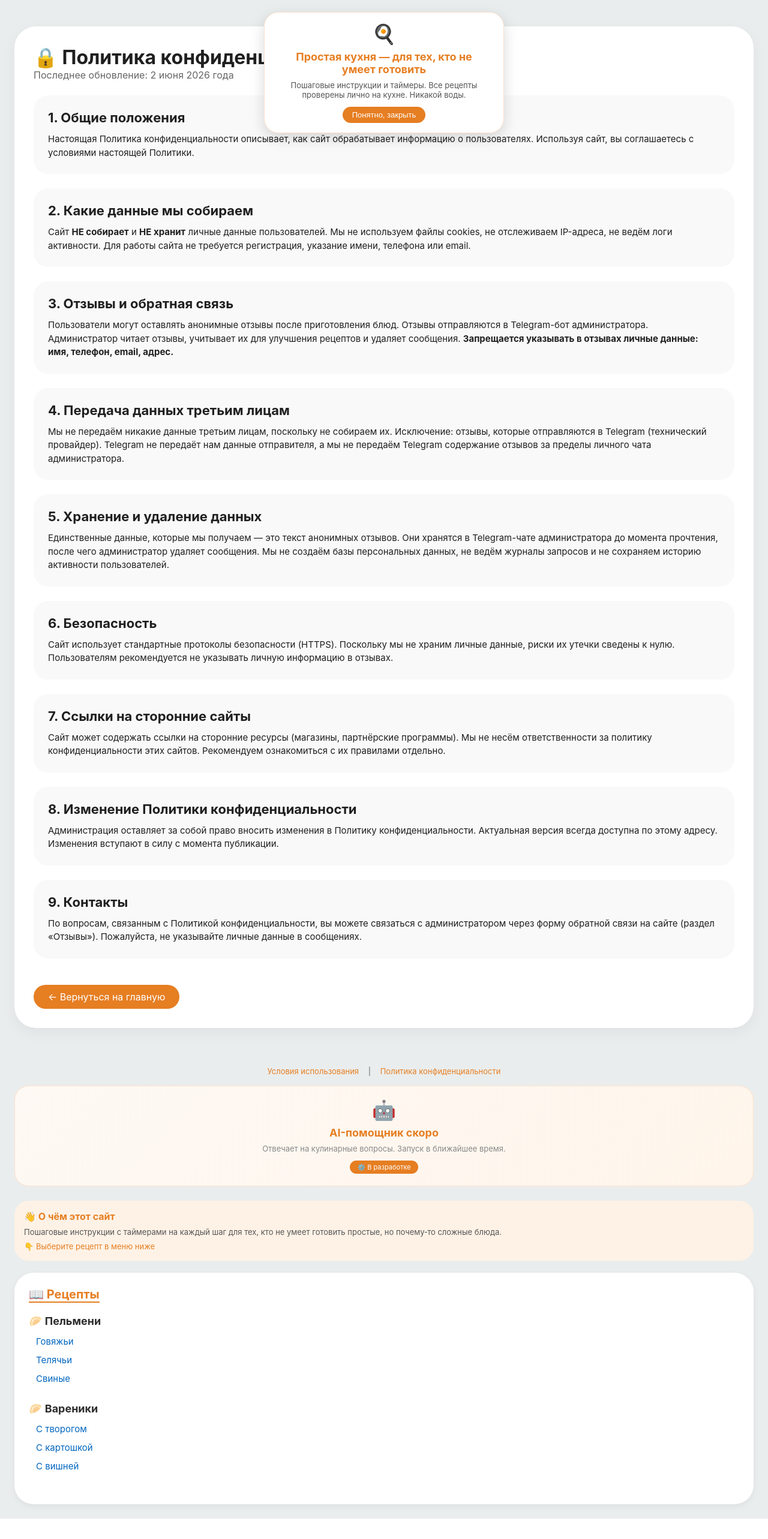
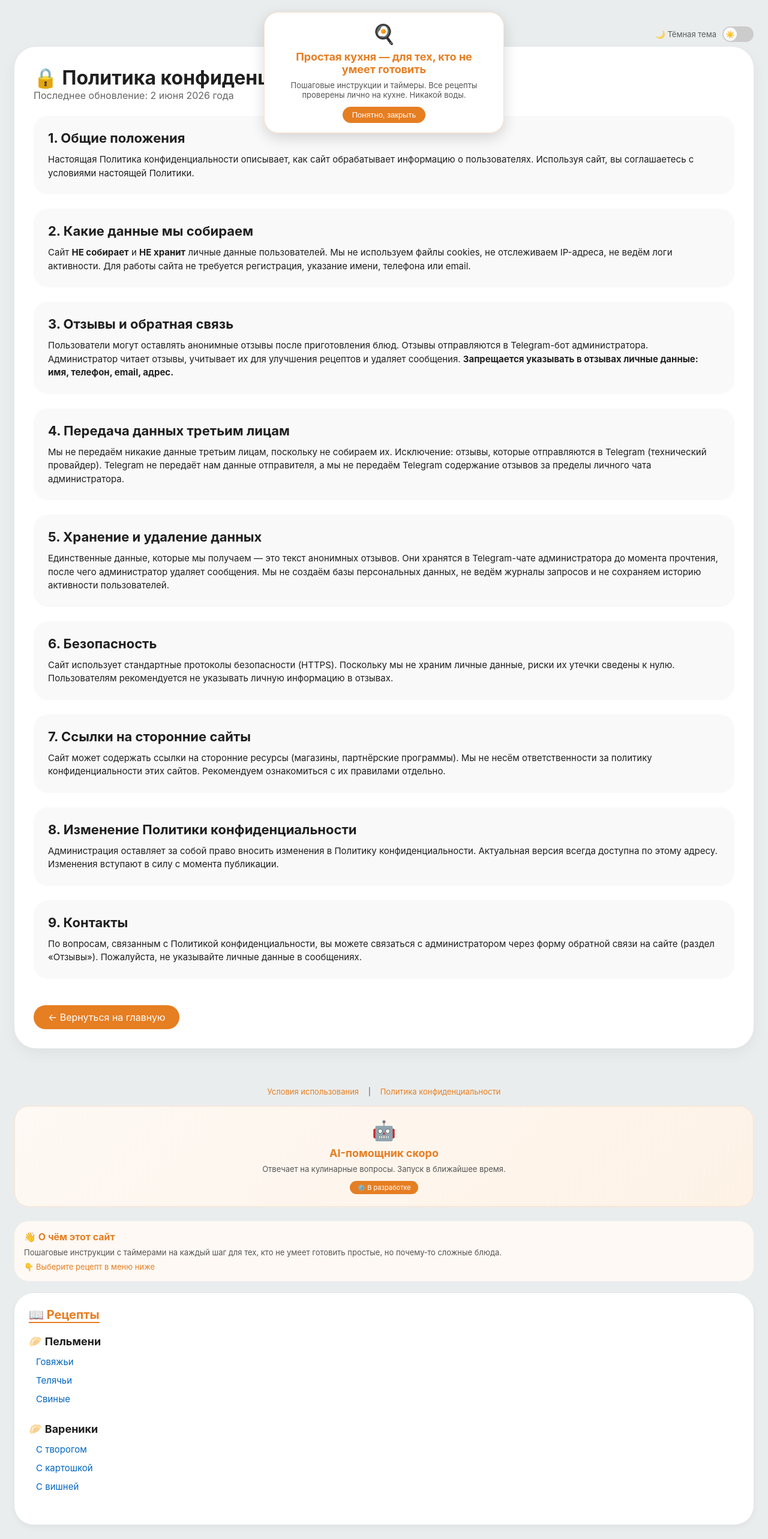
Before and after one commit to levstepansin-ship-it/django_project, a Django app: page /privacy/ in a window 1280 px wide. Shown: the whole page at 60% size. Before the commit the page ends 2532 px from the top, so only its background shows below. Run offline with Django 4.2, Linux system fonts and the light colour scheme.

Commit message:
Update base.html

```diff
--- a/recipes/templates/recipes/base.html
+++ b/recipes/templates/recipes/base.html
@@ -12,11 +12,103 @@
             box-sizing: border-box;
         }
 
+        /* Светлая тема (по умолчанию) */
+        :root {
+            --bg-body: #EAEDED;
+            --bg-card: white;
+            --text-primary: #1f1f1f;
+            --text-secondary: #555;
+            --border-light: #ffe0cc;
+            --step-bg: #fef9f4;
+            --hover-bg: #fef2e6;
+            --shadow: rgba(0, 0, 0, 0.05);
+            --shadow-heavy: rgba(0, 0, 0, 0.15);
+            --input-border: #ddd;
+            --accent: #e67e22;
+            --accent-hover: #d35400;
+            --link-color: #0066C0;
+        }
+
+        /* Тёмная тема */
+        body.dark {
+            --bg-body: #1a1a2e;
+            --bg-card: #16213e;
+            --text-primary: #eeeeee;
+            --text-secondary: #aaa;
+            --border-light: #0f3460;
+            --step-bg: #0f3460;
+            --hover-bg: #1a1a4e;
+            --shadow: rgba(0, 0, 0, 0.3);
+            --shadow-heavy: rgba(0, 0, 0, 0.5);
+            --input-border: #0f3460;
+            --accent: #e67e22;
+            --accent-hover: #f39c12;
+            --link-color: #6ab0ff;
+        }
+
         body {
-            background: #EAEDED;
+            background: var(--bg-body);
             font-family: -apple-system, BlinkMacSystemFont, 'Segoe UI', Roboto, Helvetica, Arial, sans-serif;
             padding: 24px;
-            color: #1f1f1f;
+            color: var(--text-primary);
+            transition: background 0.3s, color 0.3s;
+        }
+
+        /* Переключатель темы */
+        .theme-switch-wrapper {
+            display: flex;
+            align-items: center;
+            justify-content: flex-end;
+            margin-bottom: 16px;
+            gap: 10px;
+        }
+        .theme-switch {
+            position: relative;
+            display: inline-block;
+            width: 52px;
+            height: 26px;
+        }
+        .theme-switch input {
+            opacity: 0;
+            width: 0;
+            height: 0;
+        }
+        .slider {
+            position: absolute;
+            cursor: pointer;
+            top: 0;
+            left: 0;
+            right: 0;
+            bottom: 0;
+            background-color: #ccc;
+            transition: 0.3s;
+            border-radius: 34px;
+        }
+        .slider:before {
+            position: absolute;
+            content: "☀️";
+            height: 22px;
+            width: 22px;
+            left: 2px;
+            bottom: 2px;
+            background-color: white;
+            transition: 0.3s;
+            border-radius: 50%;
+            display: flex;
+            align-items: center;
+            justify-content: center;
+            font-size: 12px;
+        }
+        input:checked + .slider {
+            background-color: var(--accent);
+        }
+        input:checked + .slider:before {
+            content: "🌙";
+            transform: translateX(26px);
+        }
+        .theme-label {
+            font-size: 13px;
+            opacity: 0.7;
         }
 
         /* Верхняя панель (только для телефона) */
@@ -105,13 +198,13 @@
             font-weight: 700;
             font-size: 18px;
             margin-bottom: 8px;
-            color: #2d2d2d;
+            color: var(--text-primary);
         }
 
         .menu-category a {
             display: block;
             padding: 6px 0 6px 12px;
-            color: #0066C0;
+            color: var(--link-color);
             text-decoration: none;
             font-size: 15px;
             border-radius: 12px;
@@ -119,12 +212,12 @@
         }
 
         .menu-category a:hover {
-            background: #fef2e6;
-            color: #e67e22;
+            background: var(--hover-bg);
+            color: var(--accent);
         }
 
         .info-block {
-            background: #fef2e6;
+            background: var(--step-bg);
             border-radius: 24px;
             padding: 16px;
             margin-bottom: 20px;
@@ -256,21 +353,49 @@
 </head>
 <body>
 
+<!-- Переключатель тёмной темы -->
+<div class="theme-switch-wrapper" style="max-width: 1400px; margin: 0 auto 8px auto;">
+    <span class="theme-label">🌙 Тёмная тема</span>
+    <label class="theme-switch">
+        <input type="checkbox" id="themeToggle">
+        <span class="slider"></span>
+    </label>
+</div>
+
 <!-- Приветственная плашка -->
-<div id="welcomeBanner" style="position: fixed; top: 20px; left: 50%; transform: translateX(-50%); z-index: 1001; background: white; border-radius: 24px; box-shadow: 0 8px 24px rgba(0,0,0,0.15); padding: 16px 24px; max-width: 400px; width: 90%; border: 1px solid #ffe0cc; text-align: center;">
+<div id="welcomeBanner" style="position: fixed; top: 20px; left: 50%; transform: translateX(-50%); z-index: 1001; background: var(--bg-card); border-radius: 24px; box-shadow: 0 8px 24px var(--shadow-heavy); padding: 16px 24px; max-width: 400px; width: 90%; border: 1px solid var(--border-light); text-align: center;">
     <div style="font-size: 32px; margin-bottom: 8px;">🍳</div>
-    <h4 style="margin-bottom: 8px; font-size: 18px; color: #e67e22;">Простая кухня — для тех, кто не умеет готовить</h4>
-    <p style="font-size: 13px; color: #555; margin-bottom: 12px;">Пошаговые инструкции и таймеры. Все рецепты проверены лично на кухне. Никакой воды.</p>
-    <button id="closeBannerBtn" style="background: #e67e22; color: white; border: none; padding: 6px 16px; border-radius: 40px; cursor: pointer; font-size: 13px;">Понятно, закрыть</button>
+    <h4 style="margin-bottom: 8px; font-size: 18px; color: var(--accent);">Простая кухня — для тех, кто не умеет готовить</h4>
+    <p style="font-size: 13px; color: var(--text-secondary); margin-bottom: 12px;">Пошаговые инструкции и таймеры. Все рецепты проверены лично на кухне. Никакой воды.</p>
+    <button id="closeBannerBtn" style="background: var(--accent); color: white; border: none; padding: 6px 16px; border-radius: 40px; cursor: pointer; font-size: 13px;">Понятно, закрыть</button>
 </div>
 
 <script>
+    // Приветственная плашка
     if (localStorage.getItem('welcomeBannerClosed') === 'true') {
         document.getElementById('welcomeBanner').style.display = 'none';
     }
     document.getElementById('closeBannerBtn').addEventListener('click', function() {
         document.getElementById('welcomeBanner').style.display = 'none';
         localStorage.setItem('welcomeBannerClosed', 'true');
+    });
+
+    // ========== ТЁМНАЯ ТЕМА ==========
+    const themeToggle = document.getElementById('themeToggle');
+    // Проверяем сохранённую тему
+    if (localStorage.getItem('darkTheme') === 'true') {
+        document.body.classList.add('dark');
+        themeToggle.checked = true;
+    }
+    // Слушаем переключение
+    themeToggle.addEventListener('change', function() {
+        if (this.checked) {
+            document.body.classList.add('dark');
+            localStorage.setItem('darkTheme', 'true');
+        } else {
+            document.body.classList.remove('dark');
+            localStorage.setItem('darkTheme', 'false');
+        }
     });
 </script>
 
@@ -289,34 +414,34 @@
     {% block content %}{% endblock %}
 </div>
 
-<!-- Подвал (кнопка отзыва — одна для всех устройств, но на компьютере скрываем дубль) -->
-<div style="text-align: center; margin-top: 32px; padding: 16px; font-size: 13px; color: #666;">
+<!-- Подвал -->
+<div style="text-align: center; margin-top: 32px; padding: 16px; font-size: 13px; color: var(--text-secondary);">
     <div class="desktop-hide-feedback">
-        <button onclick="showFeedbackModal('Отзыв о сайте', true, false)" style="background: #e67e22; color: white; border: none; font-size: 14px; padding: 8px 20px; border-radius: 40px; cursor: pointer; margin-bottom: 16px;">📝 Оставить отзыв о сайте</button>
+        <button onclick="showFeedbackModal('Отзыв о сайте', true, false)" style="background: var(--accent); color: white; border: none; font-size: 14px; padding: 8px 20px; border-radius: 40px; cursor: pointer; margin-bottom: 16px;">📝 Оставить отзыв о сайте</button>
     </div>
     <br>
-    <a href="{% url 'terms' %}" style="color: #e67e22; text-decoration: none;">Условия использования</a>
+    <a href="{% url 'terms' %}" style="color: var(--accent); text-decoration: none;">Условия использования</a>
     <span style="margin: 0 12px;">|</span>
-    <a href="{% url 'privacy' %}" style="color: #e67e22; text-decoration: none;">Политика конфиденциальности</a>
+    <a href="{% url 'privacy' %}" style="color: var(--accent); text-decoration: none;">Политика конфиденциальности</a>
 </div>
 
 <!-- Модальное окно для отзывов -->
 <div id="feedbackModal" style="display: none; position: fixed; top: 0; left: 0; width: 100%; height: 100%; background: rgba(0,0,0,0.7); justify-content: center; align-items: center; z-index: 1000;">
-    <div style="background: white; border-radius: 32px; padding: 28px; max-width: 420px; width: 90%; text-align: center;">
-        <h3 id="modalTitle" style="font-size: 24px; margin-bottom: 12px;">🎉 Все готово?</h3>
-        <p id="modalMessage" style="margin-bottom: 20px;">Как прошло приготовление?</p>
+    <div style="background: var(--bg-card); border-radius: 32px; padding: 28px; max-width: 420px; width: 90%; text-align: center;">
+        <h3 id="modalTitle" style="font-size: 24px; margin-bottom: 12px; color: var(--text-primary);">🎉 Пельмени готовы?</h3>
+        <p id="modalMessage" style="margin-bottom: 20px; color: var(--text-secondary);">Как прошло приготовление?</p>
         <div style="display: flex; gap: 12px; justify-content: center; margin-bottom: 24px;">
             <button id="feedbackSuccessBtn" style="background: #4CAF50; color: white; border: none; padding: 10px 24px; border-radius: 40px;">✅ Да, готово!</button>
             <button id="feedbackFailBtn" style="background: #f44336; color: white; border: none; padding: 10px 24px; border-radius: 40px;">❌ Нет, не получилось</button>
         </div>
         <div id="feedbackForm" style="display: none;">
-            <textarea id="feedbackText" rows="3" placeholder="Что пошло не так? Напишите, чтобы мы улучшили рецепт..." style="width: 100%; padding: 12px; border-radius: 16px; border: 1px solid #ddd; font-family: inherit;"></textarea>
-            <p style="font-size: 12px; color: #666; margin-bottom: 8px;">🔒 Ваш отзыв анонимен. Не указывайте личные данные.</p>
-            <label style="display: flex; align-items: center; gap: 8px; margin-bottom: 16px; font-size: 13px;">
-                <input type="checkbox" id="privacyCheckbox"> Я ознакомлен с <a href="{% url 'privacy' %}" target="_blank" style="color: #e67e22;">политикой конфиденциальности</a> и подтверждаю, что мне больше 14 лет
+            <textarea id="feedbackText" rows="3" placeholder="Что пошло не так? Напишите, чтобы я улучшил рецепт..." style="width: 100%; padding: 12px; border-radius: 16px; border: 1px solid var(--input-border); font-family: inherit; background: var(--bg-body); color: var(--text-primary);"></textarea>
+            <p style="font-size: 12px; color: var(--text-secondary); margin-bottom: 8px;">🔒 Ваш отзыв анонимен. Не указывайте личные данные.</p>
+            <label style="display: flex; align-items: center; gap: 8px; margin-bottom: 16px; font-size: 13px; color: var(--text-secondary);">
+                <input type="checkbox" id="privacyCheckbox"> Я ознакомлен с <a href="{% url 'privacy' %}" target="_blank" style="color: var(--accent);">политикой конфиденциальности</a> и подтверждаю, что мне больше 14 лет
             </label>
-            <button id="submitFeedbackBtn" style="background: #e67e22; color: white; border: none; padding: 10px 24px; border-radius: 40px; width: 100%;">📤 Отправить отзыв</button>
-            <p id="feedbackThanks" style="font-size: 12px; color: #666; margin-top: 12px; display: none;">Спасибо!</p>
+            <button id="submitFeedbackBtn" style="background: var(--accent); color: white; border: none; padding: 10px 24px; border-radius: 40px; width: 100%;">📤 Отправить отзыв</button>
+            <p id="feedbackThanks" style="font-size: 12px; color: var(--accent); margin-top: 12px; display: none;">Спасибо!</p>
         </div>
         <button id="closeModalBtn" style="background: #ccc; color: #333; border: none; padding: 8px 20px; border-radius: 40px; margin-top: 16px;">Закрыть</button>
     </div>
@@ -324,22 +449,22 @@
 
 <!-- AI-блок "в разработке" -->
 <div style="margin-bottom: 24px;">
-    <div style="padding: 20px; background: linear-gradient(135deg, #fef9f4, #fff5eb); border-radius: 24px; border: 1px solid #ffe0cc; text-align: center;">
+    <div style="padding: 20px; background: linear-gradient(135deg, var(--step-bg), var(--hover-bg)); border-radius: 24px; border: 1px solid var(--border-light); text-align: center;">
         <div style="font-size: 32px; margin-bottom: 8px;">🤖</div>
-        <h4 style="margin-bottom: 8px; font-size: 18px; color: #e67e22;">AI-помощник скоро</h4>
-        <p style="font-size: 13px; color: #888; margin-bottom: 12px;">Отвечает на кулинарные вопросы. Запуск в ближайшее время.</p>
-        <div style="display: inline-block; background: #e67e22; color: white; padding: 4px 12px; border-radius: 20px; font-size: 11px;">⚙️ В разработке</div>
+        <h4 style="margin-bottom: 8px; font-size: 18px; color: var(--accent);">AI-помощник скоро</h4>
+        <p style="font-size: 13px; color: var(--text-secondary); margin-bottom: 12px;">Отвечает на кулинарные вопросы. Запуск в ближайшее время.</p>
+        <div style="display: inline-block; background: var(--accent); color: white; padding: 4px 12px; border-radius: 20px; font-size: 11px;">⚙️ В разработке</div>
     </div>
 </div>
 
-<!-- БЛОК «О чём этот сайт» (текст по-твоему) -->
+<!-- БЛОК «О чём этот сайт» -->
 <div class="info-block">
     <h4>👋 О чём этот сайт</h4>
     <p>Пошаговые инструкции с таймерами на каждый шаг для тех, кто не умеет готовить простые, но почему‑то сложные блюда.</p>
-    <p style="margin-bottom: 0; color: #e67e22;">👇 Выберите рецепт в меню ниже</p>
+    <p style="margin-bottom: 0; color: var(--accent);">👇 Выберите рецепт в меню ниже</p>
 </div>
 
-<!-- Основное меню (на компьютере видно всегда, на телефоне — через гамбургер) -->
+<!-- Основное меню -->
 <div class="menu-area">
     <h3>📖 Рецепты</h3>
     <div class="menu-category">
@@ -396,10 +521,10 @@
         if (isAfterCooking) {
             if (success) {
                 modalTitle.innerText = '🎉 Отлично!';
-                modalMessage.innerText = 'Все готово? Расскажите, всё ли получилось.';
+                modalMessage.innerText = 'Пельмени готовы? Расскажите, всё ли получилось.';
             } else {
                 modalTitle.innerText = '😕 Что-то пошло не так';
-                modalMessage.innerText = 'Расскажите, что случилось, и мы исправим рецепт.';
+                modalMessage.innerText = 'Расскажите, что случилось, и я исправлю рецепт.';
             }
             successBtn.style.display = 'inline-block';
             failBtn.style.display = 'inline-block';
```
Also changed, not shown: other parts of recipes/templates/recipes/base.html (+29 -24 lines).
